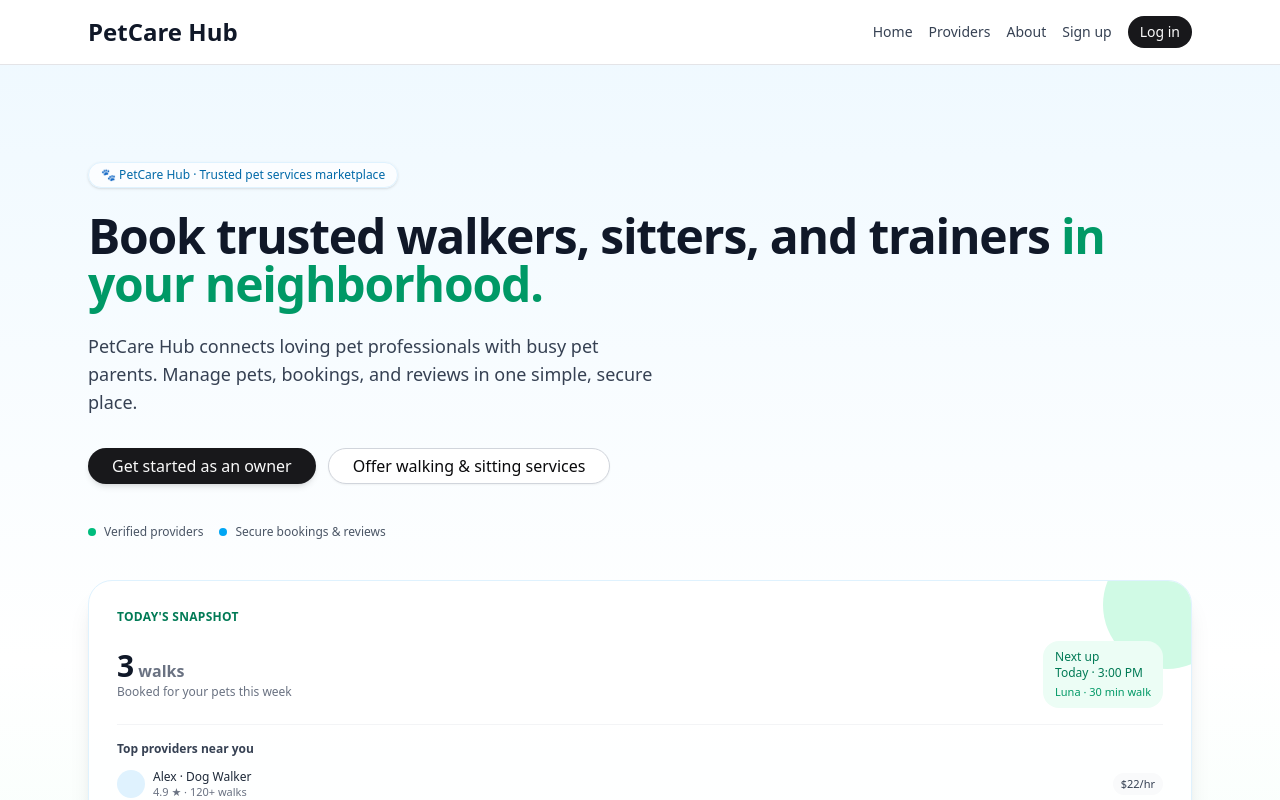
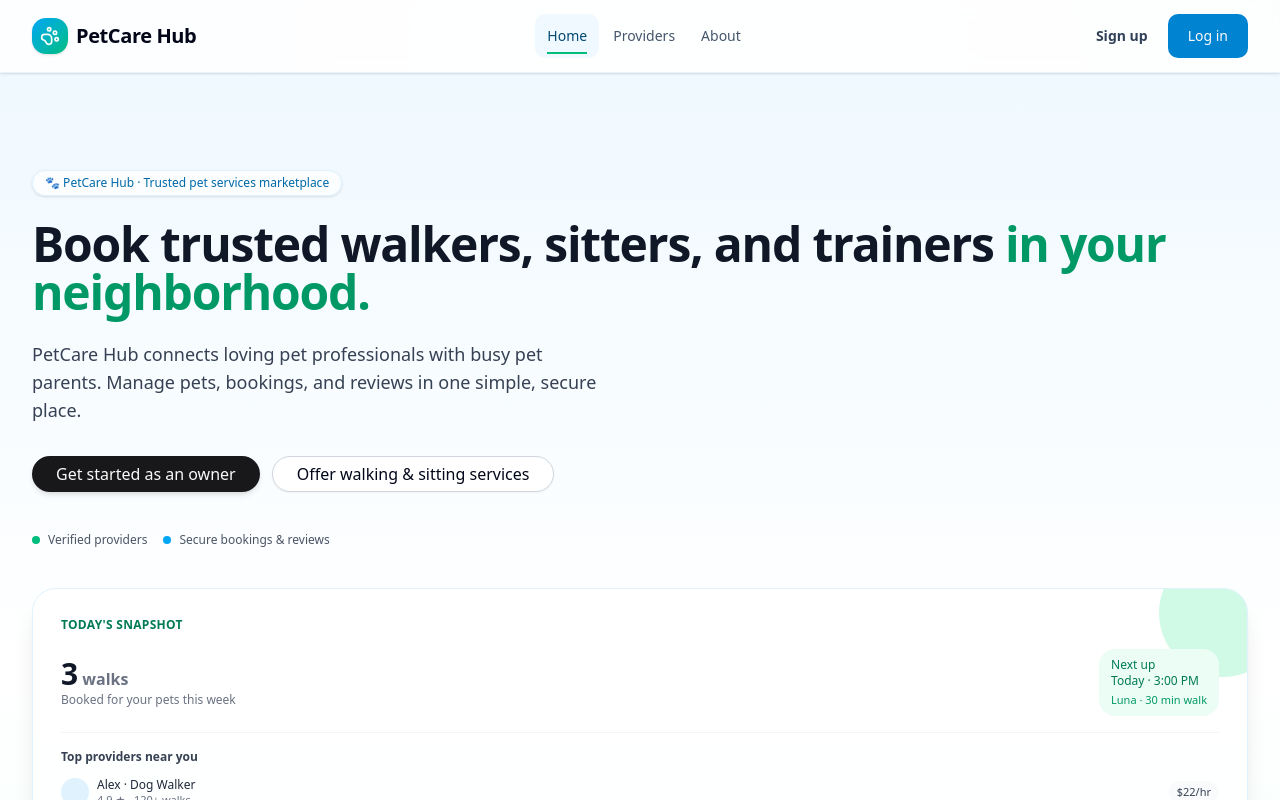
Before and after one commit to BusshiiQT/petcare-hub, a Next.js app: page / in a window 1280 px wide. Shown: the top 800 px of the page. Built offline with nearby package versions, Linux system fonts and the light colour scheme; no server answers.

Commit message:
feat: add responsive product shell and navigation

```diff
--- a/app/globals.css
+++ b/app/globals.css
@@ -120,3 +120,24 @@
     @apply bg-background text-foreground;
   }
 }
+
+@layer base {
+  ::selection {
+    @apply bg-sky-200 text-slate-950;
+  }
+
+  :focus-visible {
+    scroll-margin-block: 5rem;
+  }
+}
+
+@media (prefers-reduced-motion: reduce) {
+  *,
+  *::before,
+  *::after {
+    scroll-behavior: auto !important;
+    animation-duration: 0.01ms !important;
+    animation-iteration-count: 1 !important;
+    transition-duration: 0.01ms !important;
+  }
+}
--- a/app/layout.tsx
+++ b/app/layout.tsx
@@ -27,11 +27,11 @@ export default function RootLayout({
   return (
     <html lang="en">
       <body
-        className={`${geistSans.variable} ${geistMono.variable} antialiased bg-gray-50 min-h-screen`}
+        className={`${geistSans.variable} ${geistMono.variable} min-h-screen bg-slate-50 text-slate-950 antialiased`}
       >
-        <div className="min-h-screen flex flex-col">
+        <div className="flex min-h-screen flex-col bg-[radial-gradient(circle_at_top_left,rgba(14,165,233,0.07),transparent_28rem),radial-gradient(circle_at_top_right,rgba(16,185,129,0.05),transparent_24rem)]">
           <Navbar />
-          <main className="flex-1">
+          <main className="flex-1" id="main-content">
             <PageTransition>{children}</PageTransition>
           </main>
         </div>
--- a/components/container.tsx
+++ b/components/container.tsx
@@ -7,7 +7,7 @@ type ContainerProps = {
 
 export function Container({ children, className = "" }: ContainerProps) {
   return (
-    <div className={`mx-auto w-full max-w-6xl px-6 ${className}`}>
+    <div className={`mx-auto w-full max-w-7xl px-4 sm:px-6 lg:px-8 ${className}`}>
       {children}
     </div>
   );
--- a/components/navbar.tsx
+++ b/components/navbar.tsx
@@ -1,139 +1,88 @@
 "use client";
-
 import Link from "next/link";
-import { useEffect, useState } from "react";
-import { useRouter } from "next/navigation";
-import type { Session } from "@supabase/supabase-js";
+import { useEffect, useId, useRef, useState } from "react";
+import { usePathname, useRouter } from "next/navigation";
+import type { Session, User } from "@supabase/supabase-js";
+import { LogOut, Menu, PawPrint, X } from "lucide-react";
+import { Container } from "@/components/container";
+import { Button } from "@/components/ui/button";
+import { cn } from "@/lib/utils";
 import { supabase } from "@/lib/supabaseBrowser";
 
-import { Button } from "@/components/ui/button";
+type Item = { href: string; label: string; exact?: boolean };
+const PUBLIC: Item[] = [{ href: "/", label: "Home", exact: true }, { href: "/providers", label: "Providers" }, { href: "/about", label: "About" }];
+const OWNER: Item[] = [{ href: "/owner", label: "Dashboard" }, { href: "/pets", label: "My pets" }, { href: "/bookings", label: "My bookings" }];
+const PROVIDER: Item[] = [{ href: "/provider", label: "Overview", exact: true }, { href: "/provider/bookings", label: "Bookings" }, { href: "/provider/availability", label: "Availability" }, { href: "/provider/profile", label: "Profile" }];
+const focus = "focus-visible:outline-none focus-visible:ring-2 focus-visible:ring-sky-600 focus-visible:ring-offset-2";
+
+function NavLink({ item, path, close, mobile }: { item: Item; path: string; close?: () => void; mobile?: boolean }) {
+  const active = item.exact ? path === item.href : path === item.href || path.startsWith(`${item.href}/`);
+  return <Link href={item.href} aria-current={active ? "page" : undefined} onClick={close} className={cn("relative inline-flex min-h-11 items-center rounded-lg px-3 text-sm font-medium transition-colors motion-reduce:transition-none", focus, mobile && "w-full justify-between px-3.5", active ? "bg-sky-50 text-sky-900 after:absolute after:inset-x-3 after:bottom-1 after:h-0.5 after:bg-emerald-500" : "text-slate-600 hover:bg-slate-100 hover:text-slate-950")}>
+    {item.label}{mobile && active ? <span className="text-xs font-semibold text-emerald-700">Current</span> : null}
+  </Link>;
+}
 
 export function Navbar() {
+  const path = usePathname();
   const router = useRouter();
-  const [userEmail, setUserEmail] = useState<string | null>(null);
+  const menuId = useId();
+  const trigger = useRef<HTMLButtonElement>(null);
+  const [open, setOpen] = useState(false);
+  const [email, setEmail] = useState<string | null>(null);
+  const [provider, setProvider] = useState(false);
+  useEffect(() => {
+    let mounted = true;
+    const sync = async (user: User | null) => {
+      if (!mounted) return;
+      setEmail(user?.email ?? null);
+      if (!user) return setProvider(false);
+      const { data } = await supabase.from("provider_profiles").select("id").eq("user_id", user.id).maybeSingle();
+      if (mounted) setProvider(Boolean(data));
+    };
+    void supabase.auth.getUser().then(({ data }) => sync(data.user));
+    const { data: { subscription } } = supabase.auth.onAuthStateChange((_event: string, session: Session | null) => void sync(session?.user ?? null));
+    return () => { mounted = false; subscription.unsubscribe(); };
+  }, []);
 
   useEffect(() => {
-    let isMounted = true;
+    if (!open) return;
+    const escape = (event: KeyboardEvent) => { if (event.key === "Escape") { setOpen(false); trigger.current?.focus(); } };
+    document.addEventListener("keydown", escape);
+    return () => document.removeEventListener("keydown", escape);
+  }, [open]);
+  const close = () => setOpen(false);
+  const logout = async () => { close(); await supabase.auth.signOut(); setEmail(null); setProvider(false); router.push("/"); };
+  const links = (items: Item[], mobile = false) => items.map((item) => <NavLink key={item.href} item={item} path={path} close={mobile ? close : undefined} mobile={mobile} />);
 
-    // Get current user on load
-    const loadUser = async () => {
-      const { data } = await supabase.auth.getUser();
-      if (!isMounted) return;
-      setUserEmail(data.user?.email ?? null);
-    };
+  return <header className="sticky top-0 z-50 border-b border-sky-100/80 bg-white/95 shadow-sm backdrop-blur supports-[backdrop-filter]:bg-white/85">
+    <Container><div className="flex min-h-16 items-center justify-between gap-4 lg:min-h-18">
+      <Link href="/" aria-label="PetCare Hub home" className={cn("group inline-flex min-h-11 items-center gap-2 rounded-lg pr-2 font-semibold tracking-tight text-slate-950", focus)}>
+        <span className="grid size-9 place-items-center rounded-xl bg-gradient-to-br from-sky-500 to-emerald-500 text-white shadow-sm"><PawPrint className="size-5" aria-hidden="true" /></span><span className="text-lg sm:text-xl">PetCare Hub</span>
+      </Link>
+      <nav aria-label="Primary navigation" className="hidden items-center gap-0.5 lg:flex">{links(PUBLIC)}</nav>
+      <div className="hidden items-center gap-2 lg:flex">{email ? <>
+        <div className="flex items-center gap-0.5 border-l border-slate-200 pl-3">{links(OWNER)}{provider ? <NavLink item={{ href: "/provider", label: "Provider" }} path={path} /> : null}</div>
+        <Link href="/account" aria-current={path === "/account" ? "page" : undefined} title={email} className={cn("ml-1 flex min-h-11 max-w-44 items-center rounded-lg px-3 text-sm font-medium", focus, path === "/account" ? "bg-sky-50 text-sky-900 ring-1 ring-sky-100" : "text-slate-600 hover:bg-slate-100")}><span className="truncate">{email}</span></Link>
+        <Button variant="ghost" size="icon-lg" onClick={logout} aria-label="Log out" title="Log out" className="rounded-lg text-slate-600 hover:bg-rose-50 hover:text-rose-700"><LogOut aria-hidden="true" /></Button>
+      </> : <><Link href="/auth/signup" className={cn("inline-flex min-h-11 items-center rounded-lg px-3 text-sm font-semibold text-slate-700 hover:bg-slate-100", focus)}>Sign up</Link><Button asChild className="h-11 rounded-lg bg-sky-600 px-5 hover:bg-sky-700"><Link href="/auth/login">Log in</Link></Button></>}</div>
+      <Button ref={trigger} variant="outline" size="icon-lg" className="size-11 rounded-lg lg:hidden" aria-label={open ? "Close navigation menu" : "Open navigation menu"} aria-expanded={open} aria-controls={menuId} onClick={() => setOpen(!open)}>{open ? <X aria-hidden="true" /> : <Menu aria-hidden="true" />}</Button>
+    </div></Container>
 
-    loadUser();
-
-    // Subscribe to auth change events (login/logout)
-    const {
-      data: { subscription },
-    } = supabase.auth.onAuthStateChange((_event: string, session: Session | null) => {
-      if (!isMounted) return;
-      setUserEmail(session?.user?.email ?? null);
-    });
-
-    return () => {
-      isMounted = false;
-      subscription.unsubscribe();
-    };
-  }, []);
-
-  const handleLogout = async () => {
-    await supabase.auth.signOut();
-    setUserEmail(null);
-    router.push("/");
-  };
-
-  return (
-    <nav className="w-full border-b bg-white">
-      <div className="max-w-6xl mx-auto flex items-center justify-between px-6 py-4">
-        {/* Brand */}
-        <Link href="/" className="text-2xl font-bold text-gray-900">
-          PetCare Hub
-        </Link>
-
-        {/* Navigation links */}
-        <div className="flex items-center gap-4 text-sm">
-          <Link href="/" className="text-gray-700 hover:text-gray-900">
-            Home
-          </Link>
-
-          <Link href="/providers" className="text-gray-700 hover:text-gray-900">
-            Providers
-          </Link>
-
-          <Link href="/about" className="text-gray-700 hover:text-gray-900">
-            About
-          </Link>
-
-          {userEmail ? (
-            <>
-              {/* Owner dashboard */}
-              <Link
-                href="/owner"
-                className="text-gray-700 hover:text-gray-900 hidden sm:inline"
-              >
-                Dashboard
-              </Link>
-
-              {/* Provider dashboard – page itself handles whether user is a provider */}
-              <Link
-                href="/provider"
-                className="text-gray-700 hover:text-gray-900 hidden sm:inline"
-              >
-                Provider Dashboard
-              </Link>
-
-              <Link
-                href="/pets"
-                className="text-gray-700 hover:text-gray-900 hidden sm:inline"
-              >
-                My pets
-              </Link>
-
-              <Link
-                href="/bookings"
-                className="text-gray-700 hover:text-gray-900 hidden sm:inline"
-              >
-                My bookings
-              </Link>
-
-              <Link
-                href="/account"
-                className="text-gray-700 hover:text-gray-900 hidden sm:inline"
-              >
-                Account
-              </Link>
-
-              <span className="hidden sm:inline text-gray-600 max-w-[150px] truncate">
-                {userEmail}
-              </span>
-
-              <Button
-                size="sm"
-                variant="outline"
-                className="rounded-full"
-                onClick={handleLogout}
-              >
-                Log out
-              </Button>
-            </>
-          ) : (
-            <>
-              <Link
-                href="/auth/signup"
-                className="text-gray-700 hover:text-gray-900 hidden sm:inline"
-              >
-                Sign up
-              </Link>
-
-              <Button size="sm" className="rounded-full" asChild>
-                <Link href="/auth/login">Log in</Link>
-              </Button>
-            </>
-          )}
-        </div>
-      </div>
-    </nav>
-  );
+    <div id={menuId} hidden={!open} className="border-t border-slate-200 bg-white lg:hidden">
+      <Container className="max-h-[calc(100dvh-4rem)] overflow-y-auto py-4"><nav aria-label="Mobile navigation" className="space-y-5">
+        <div><p className="px-3.5 pb-1.5 text-xs font-semibold uppercase tracking-wider text-slate-500">Explore</p><div className="grid gap-1">{links(PUBLIC, true)}</div></div>
+        {email ? <>
+          <div className="border-t border-slate-200 pt-4"><p className="px-3.5 pb-1.5 text-xs font-semibold uppercase tracking-wider text-slate-500">Your workspace</p><div className="grid gap-1">{links(OWNER, true)}</div></div>
+          {provider ? <div className="border-t border-slate-200 pt-4"><p className="px-3.5 pb-1.5 text-xs font-semibold uppercase tracking-wider text-slate-500">Provider workspace</p><div className="grid gap-1">{links(PROVIDER, true)}</div></div> : null}
+          <div className="border-t border-slate-200 pt-4"><p className="truncate px-3.5 pb-2 text-sm text-slate-500" title={email}>{email}</p><div className="grid grid-cols-2 gap-2">
+            <Button asChild variant="outline" className="h-11 rounded-lg"><Link href="/account" onClick={close}>Account</Link></Button>
+            <Button variant="outline" className="h-11 rounded-lg text-rose-700 hover:bg-rose-50" onClick={logout}><LogOut aria-hidden="true" />Log out</Button>
+          </div></div>
+        </> : <div className="grid grid-cols-2 gap-2 border-t border-slate-200 pt-4">
+          <Button asChild variant="outline" className="h-11 rounded-lg"><Link href="/auth/signup" onClick={close}>Sign up</Link></Button>
+          <Button asChild className="h-11 rounded-lg bg-sky-600 hover:bg-sky-700"><Link href="/auth/login" onClick={close}>Log in</Link></Button>
+        </div>}
+      </nav></Container>
+    </div>
+  </header>;
 }
```
